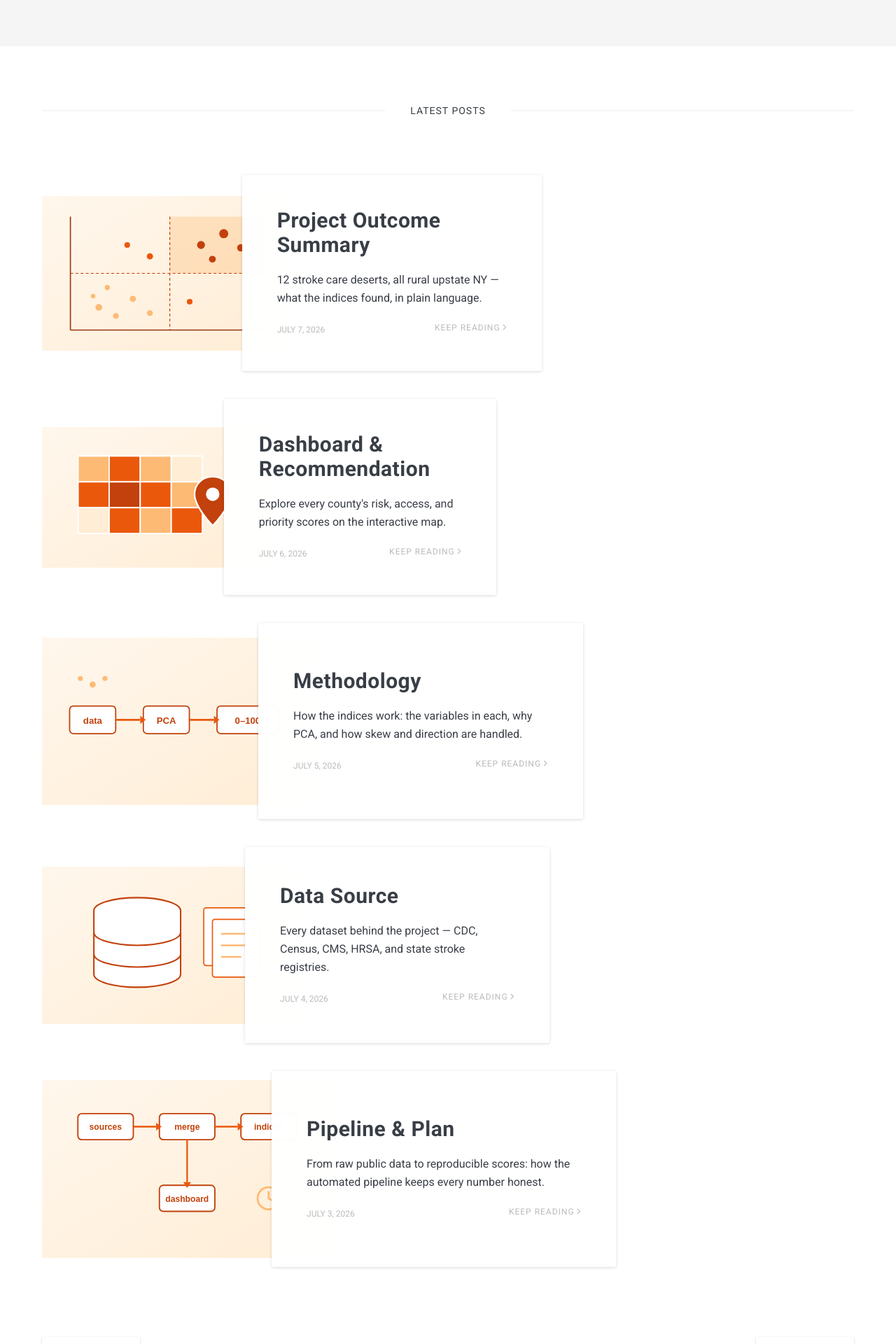
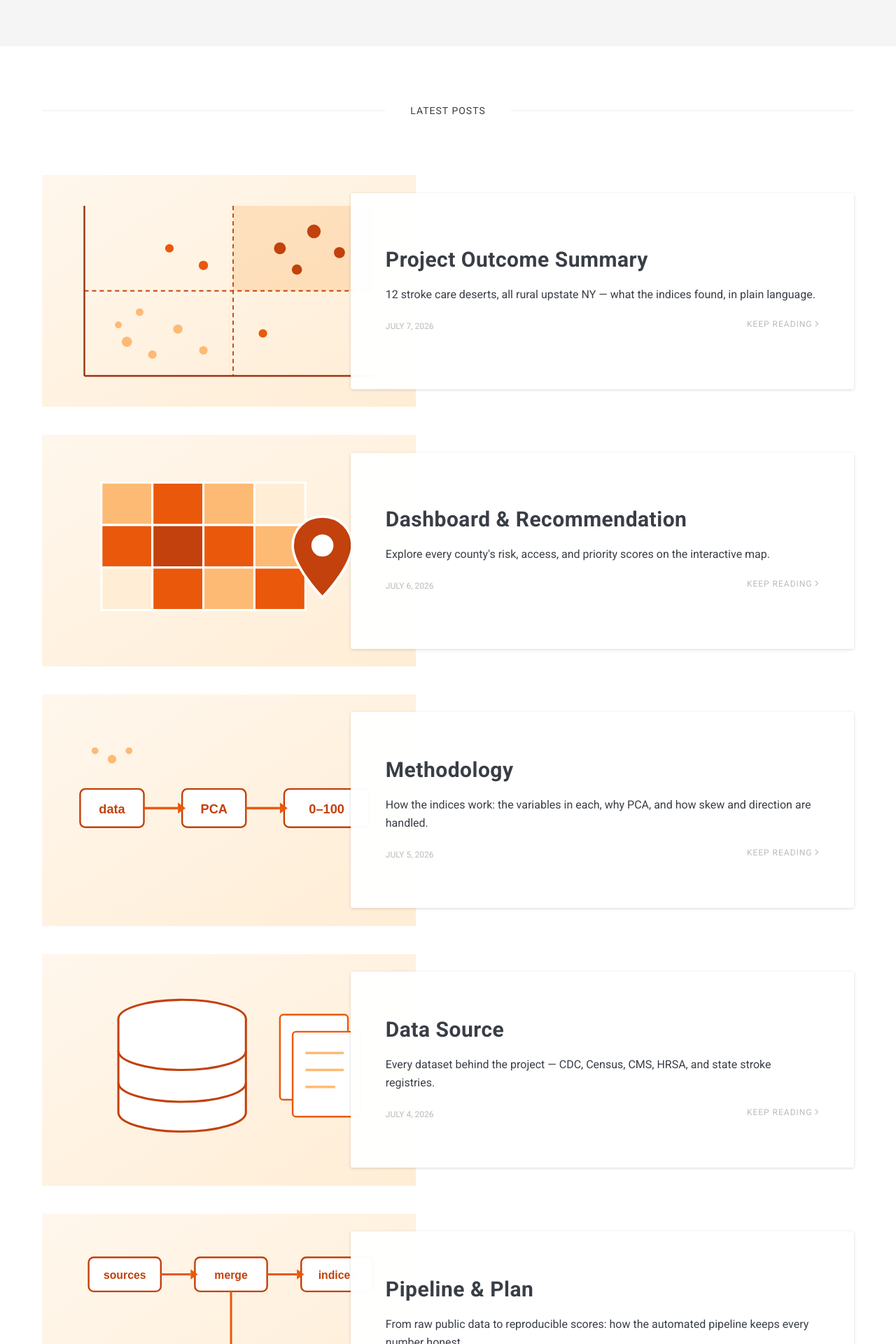
Before and after one commit to palism1/stroke-burden-index, a Jekyll site: the page built from docs/index.html, in a window 1280 px wide. Shown: the part 550-2470 px from the top of the page at 70% size. Built offline with Jekyll 4.4.1, drawn with Linux system fonts in a browser that asks for light colours; nearby versions of some CDN libraries; the list of posts is cut into pages by our own code.

Commit message:
Site: full-width card rows, flush-right cards, image left at 46%

```diff
--- a/docs/_sass/4-layouts/_article.scss
+++ b/docs/_sass/4-layouts/_article.scss
@@ -1,4 +1,9 @@
 .article {
+  // The home page drops each .article straight into a flex .row without a
+  // width, so every row was shrinking to fit its own content — cards
+  // staggered per-row and left dead space on the right. Full width makes
+  // every row's geometry identical and flush with the container edges.
+  width: 100%;
   margin-bottom: 40px;
 
   .article__wrapper {
@@ -8,10 +13,12 @@
 
   // Every card row shares identical geometry: fixed image aspect, a uniform
   // content height, and true vertical centering — so cards don't drift with
-  // text length (they looked staggered/off-center with varying titles).
+  // text length. Image left 46%, card 62% overlapping by 8%: 46+62-8 = 100,
+  // so the card always ends flush right (no trailing whitespace) and sits a
+  // touch further right than the image midpoint.
   .article__image {
-    width: 50%;
-    flex-shrink: 0;
+    width: 46%;
+    flex: 0 0 46%;
     display: block;
     background-position: center;
     background-size: cover;
@@ -30,13 +37,14 @@
   }
 
   .article__content {
-    width: 60%;
+    width: 62%;
+    flex: 0 0 62%;
     min-height: 280px;
     display: flex;
     flex-direction: column;
     justify-content: center;
     padding: 40px 50px;
-    margin-left: -10%;
+    margin-left: -8%;
     z-index: 1;
     border-radius: 3px;
     background: rgba(255, 255, 255, 0.98);
```
